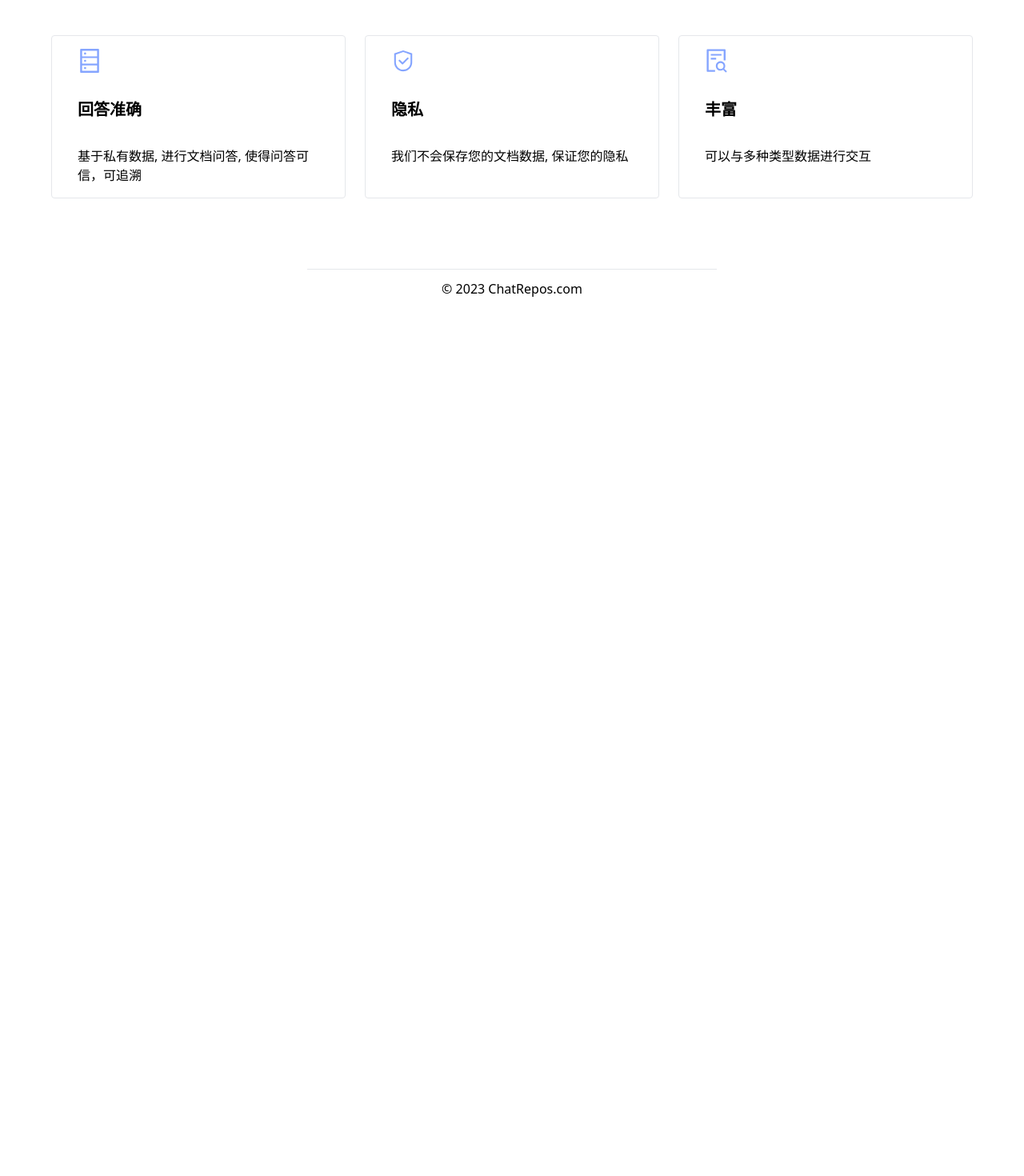
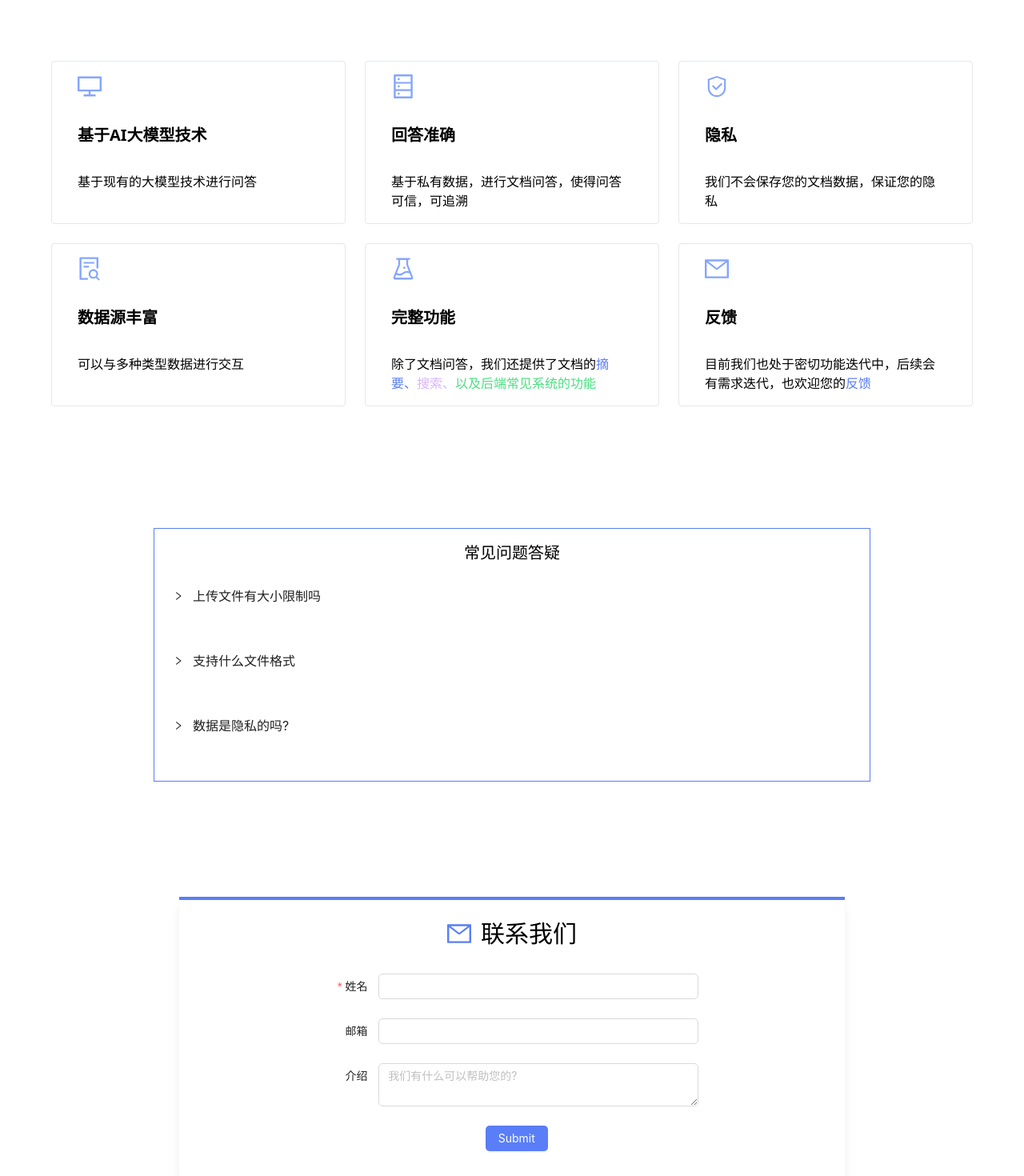
Before and after one commit to RunnningDogg/aichat-webui, a React (Vite) app: page / in a window 1280 px wide. Shown: the part 400-1870 px from the top of the page at 80% size. Before the commit the page ends 800 px from the top, so only its background shows below. Built offline with nearby package versions, Linux system fonts and the light colour scheme.

Commit message:
feature fadein component for homepage

```diff
--- a/src/App.tsx
+++ b/src/App.tsx
@@ -15,6 +15,7 @@ import HomePage from "./pages/HomePage";
 import Login from "./pages/Login";
 import Chat from "./pages/ChatPage/Chat";
 import Marked from "./pages/MarkdownPlayground/Marked";
+import Demo from "./pages/Demo";
 
 const queryClient = new QueryClient({
   defaultOptions: {
@@ -52,6 +53,7 @@ function App() {
                 </Route>
                 <Route path="knowledge" element={<Knowledges />} />
                 <Route path="login" element={<Login />} />
+                <Route path="demo" element={<Demo />} />
                 <Route path="*" element={<Error />} />
               </Routes>
             </BrowserRouter>
--- /dev/null
+++ b/src/components/FadeInComponent.tsx
@@ -0,0 +1,38 @@
+import React, { useEffect, useRef, useState } from "react";
+
+interface FadeInComponentProps {
+  children?: React.ReactNode;
+}
+
+function FadeInComponent({ children }: FadeInComponentProps) {
+  const [visible, setVisible] = useState(false);
+  const domRef = useRef<HTMLElement>(null);
+
+  // useEffect to check if domRef is in view
+  useEffect(() => {
+    const observer = new IntersectionObserver((entries) => {
+      entries.forEach((entry) => {
+        if (entry.isIntersecting) {
+          setVisible(entry.isIntersecting);
+        }
+      });
+    });
+    observer.observe(domRef.current!);
+    return () => {
+      if (domRef.current) {
+        observer.unobserve(domRef.current);
+      }
+    };
+  }, []);
+
+  return (
+    <div
+      ref={domRef}
+      className={`fade-in-section ${visible ? "is-visible" : ""}`}
+    >
+      {children}
+    </div>
+  );
+}
+
+export default FadeInComponent;
--- a/src/index.css
+++ b/src/index.css
@@ -15,3 +15,19 @@
 a.active {
   color: #597ef7;
 }
+
+/* fadein fadeout for homepage */
+.fade-in-section {
+  opacity: 0;
+  transform: translateY(65px);
+  visibility: hidden;
+  transition:
+    opacity 0.6s ease-out,
+    transform 1.2s ease-out;
+  will-change: opacity, visibility;
+}
+.fade-in-section.is-visible {
+  opacity: 1;
+  transform: none;
+  visibility: visible;
+}
--- /dev/null
+++ b/src/pages/Demo.tsx
@@ -0,0 +1,37 @@
+import FadeInComponent from "../components/FadeInComponent";
+
+const colors = [
+  "whitesmoke",
+  "snow",
+  "tomato",
+  "lightgoldenrodyellow",
+  "brown",
+  "lightcoral",
+  "darkseagreen",
+  "chartreuse",
+  "darkblue",
+  "mistyrose",
+  "saddlebrown",
+  "darkkhaki",
+  "gray",
+  "cornflowerblue",
+];
+
+function Demo() {
+  return (
+    <div>
+      {colors.map((color) => (
+        <FadeInComponent key={color}>
+          <div
+            className="box"
+            style={{ backgroundColor: color, height: "100vh", width: "50vw" }}
+          >
+            <span>{color}</span>
+          </div>
+        </FadeInComponent>
+      ))}
+    </div>
+  );
+}
+
+export default Demo;
--- a/src/pages/HomePage.tsx
+++ b/src/pages/HomePage.tsx
@@ -1,34 +1,140 @@
 import PageNav from "../components/PageNav";
-import { Button } from "antd";
-
+import { Button, Collapse, Form, Input, theme } from "antd";
+import type { CollapseProps } from "antd";
+import type { CSSProperties } from "react";
 import {
   DatabaseOutlined,
   SafetyOutlined,
   FileSearchOutlined,
+  DesktopOutlined,
+  MailOutlined,
+  ExperimentOutlined,
 } from "@ant-design/icons";
+import FadeInComponent from "../components/FadeInComponent";
 
 const features = [
   {
+    key: "0",
+    title: "基于AI大模型技术",
+    description: "基于现有的大模型技术进行问答",
+
+    icon: <DesktopOutlined className="text-3xl text-geek-300" />,
+  },
+  {
     key: "1",
     title: "回答准确",
-    description: "基于私有数据, 进行文档问答, 使得问答可信，可追溯",
+    description: "基于私有数据，进行文档问答，使得问答可信，可追溯",
     icon: <DatabaseOutlined className="text-3xl text-geek-300" />,
   },
   {
     key: "2",
     title: "隐私",
-    description: "我们不会保存您的文档数据, 保证您的隐私",
+    description: "我们不会保存您的文档数据，保证您的隐私",
     icon: <SafetyOutlined className="text-3xl text-geek-300" />,
   },
   {
     key: "3",
-    title: "丰富",
+    title: "数据源丰富",
     description: "可以与多种类型数据进行交互",
     icon: <FileSearchOutlined className="text-3xl text-geek-300" />,
+  },
+  {
+    key: "4",
+    title: "完整功能",
+    description: (
+      <span>
+        除了文档问答，我们还提供了文档的
+        <a href="http://www.baidu.com" className="text-geek-400">
+          摘要、
+        </a>
+        <span className="text-purple-300">搜索、</span>
+        <span className="text-green-400">以及后端常见系统的功能</span>
+      </span>
+    ),
+    icon: <ExperimentOutlined className="text-3xl text-geek-300" />,
+  },
+  {
+    key: "5",
+    title: "反馈",
+    description: (
+      <span>
+        目前我们也处于密切功能迭代中，后续会有需求迭代，也欢迎您的
+        <a href="http://www.baidu.com" className="text-geek-400">
+          反馈
+        </a>
+      </span>
+    ),
+    icon: <MailOutlined className="text-3xl text-geek-300" />,
+  },
+];
+
+const getFaqs: (panelStyle: CSSProperties) => CollapseProps["items"] = (
+  panelStyle,
+) => [
+  {
+    key: "q1",
+    label: "上传文件有大小限制吗",
+    children: (
+      <p>
+        这个由管理员来决定, 默认情况下用户可以上传x个文件,每个文件上限是10mb,
+        但是会根据管理员设置的不同的权限,设置每个用户的
+      </p>
+    ),
+    style: panelStyle,
+  },
+  {
+    key: "q2",
+    label: "支持什么文件格式",
+    children: (
+      <p>
+        目前支持的比较健全的格式是pdf, 以后会兼容 docx, doc, pptx, ppt
+        但是目前pptx和ppt的识别精度有限, 导致效果可能不如pdf
+      </p>
+    ),
+    style: panelStyle,
+  },
+  {
+    key: "q3",
+    label: "数据是隐私的吗?",
+    children: (
+      <p>
+        我们目前是用腾讯云OSS存储您上传的文件, 且对文件进行嵌入后的数据进行保存,
+        但是我们不会保存您的原始文件, 保证您的隐私
+      </p>
+    ),
+    style: panelStyle,
   },
 ];
 
 export default function Home() {
+  // faq style
+  const { token } = theme.useToken();
+  // FAQ
+  const panelStyle: React.CSSProperties = {
+    marginBottom: 24,
+    // background: token.colorFillAlter,
+    borderRadius: token.borderRadiusLG,
+    border: "none",
+  };
+
+  // form style
+  const layout = {
+    labelCol: { span: 7 },
+    wrapperCol: { span: 12 },
+  };
+
+  /* eslint-disable no-template-curly-in-string */
+  const validateMessages = {
+    required: "${label} is required!",
+    types: {
+      email: "${label} is not a valid email!",
+    },
+  };
+  /* eslint-enable no-template-curly-in-string */
+
+  const onFinish = (values: any) => {
+    console.log(values);
+  };
   return (
     <main className="flex min-h-screen w-screen flex-col ">
       {/* navbar */}
@@ -51,7 +157,7 @@ export default function Home() {
         </div>
 
         {/*  feature */}
-        <div className="mt-24 px-12">
+        <div className="mt-32 h-[65vh] px-12">
           <div className="feature grid grid-cols-3 gap-6 ">
             {features.map((feature) => (
               <div
@@ -65,9 +171,71 @@ export default function Home() {
             ))}
           </div>
         </div>
+
+        {/* faq */}
+        <FadeInComponent>
+          <div className="mx-auto mb-20 mt-10 flex w-full max-w-4xl flex-col gap-3 border border-geek-400 py-4">
+            <h2 className="text-center text-xl font-medium">常见问题答疑</h2>
+            <Collapse
+              ghost
+              bordered={false}
+              size="large"
+              items={getFaqs(panelStyle)}
+            />
+          </div>
+        </FadeInComponent>
+
+        {/* contact us */}
+        <FadeInComponent>
+          <div className="mx-auto mt-10 flex w-2/3 flex-col gap-8 border-t-4 border-geek-400 px-4 py-2 shadow-lg">
+            <header>
+              <h2 className="mt-4 flex justify-center gap-3 text-center text-3xl font-normal">
+                <MailOutlined
+                  style={{
+                    color: "#597ef7",
+                  }}
+                />
+                <p>联系我们 </p>{" "}
+              </h2>
+            </header>
+            <Form
+              {...layout}
+              name="nest-messages"
+              onFinish={onFinish}
+              // style={{ maxWidth: 600,  }}
+              className="w-full"
+              validateMessages={validateMessages}
+              colon={false}
+            >
+              <Form.Item
+                name={["user", "name"]}
+                label="姓名"
+                rules={[{ required: true }]}
+              >
+                <Input />
+              </Form.Item>
+              <Form.Item
+                name={["user", "email"]}
+                label="邮箱"
+                rules={[{ type: "email" }]}
+              >
+                <Input />
+              </Form.Item>
+
+              <Form.Item name={["user", "introduction"]} label="介绍">
+                <Input.TextArea placeholder="我们有什么可以帮助您的?" />
+              </Form.Item>
+              <Form.Item wrapperCol={{ offset: 11 }}>
+                <Button type="primary" htmlType="submit">
+                  Submit
+                </Button>
+              </Form.Item>
+            </Form>
+          </div>
+        </FadeInComponent>
       </section>
 
-      <footer className="mt-20 flex flex-col items-center gap-3 ">
+      <footer className="mb-20 mt-20 flex flex-col items-center gap-3 ">
         <div className="mx-auto w-2/5 border-t"></div>
         <p className="text-center">&copy; 2023 ChatRepos.com</p>
       </footer>
```
